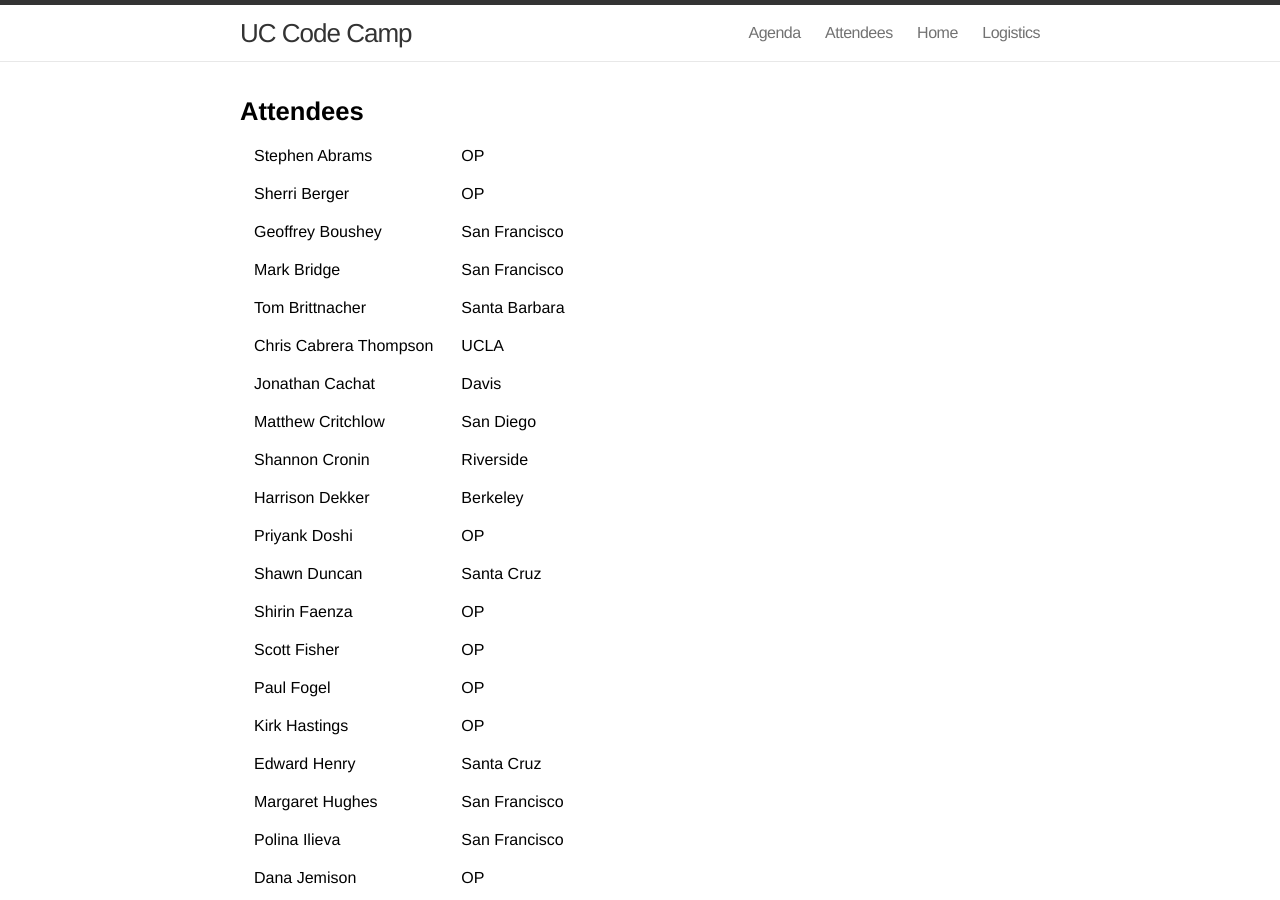
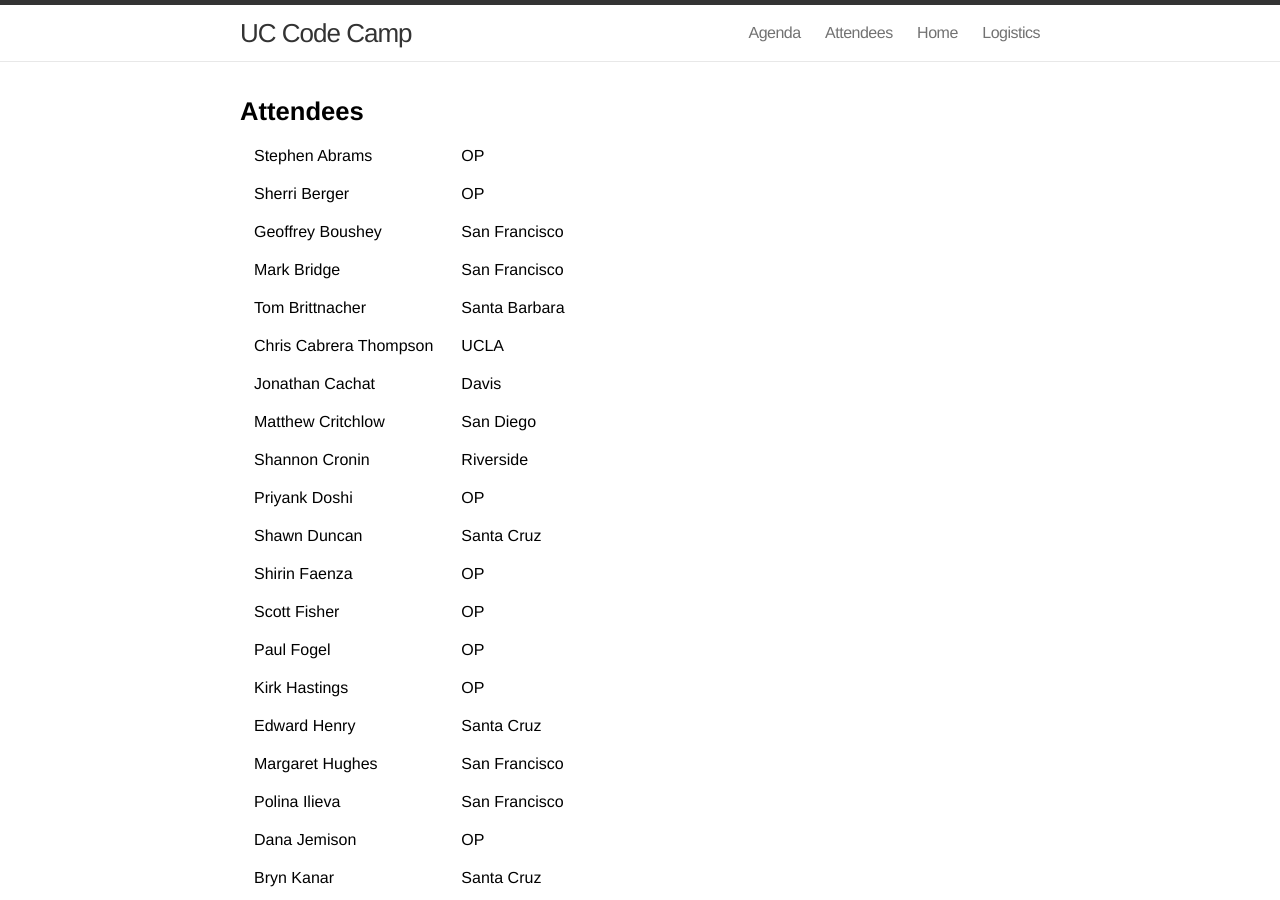
Before and after one commit to CDLUC3/UC-code-camp, a Jekyll site: the page built from attendees.md, in a window 1280 px wide and 900 px high. Built offline with Jekyll 4.4.1, drawn with Linux system fonts in a browser that asks for light colours; Markdown is read by kramdown in place of the engine named in the settings.

Commit message:
remove harrison

```diff
--- a/attendees.md
+++ b/attendees.md
@@ -14,7 +14,6 @@ permalink: /attendees/
 <tr>	<td>	Jonathan Cachat	</td>	<td>	</td>	<td>	Davis	</td>	</tr>
 <tr>	<td>	Matthew Critchlow	</td>	<td>	</td>	<td>	San Diego	</td>	</tr>
 <tr>	<td>	Shannon Cronin	</td>	<td>	</td>	<td>	Riverside	</td>	</tr>
-<tr>	<td>	Harrison Dekker	</td>	<td>	</td>	<td>	Berkeley	</td>	</tr>
 <tr>	<td>	Priyank Doshi	</td>	<td>	</td>	<td>	OP	</td>	</tr>
 <tr>	<td>	Shawn Duncan	</td>	<td>	</td>	<td>	Santa Cruz	</td>	</tr>
 <tr>	<td>	Shirin Faenza	</td>	<td>	</td>	<td>	OP	</td>	</tr>
```
